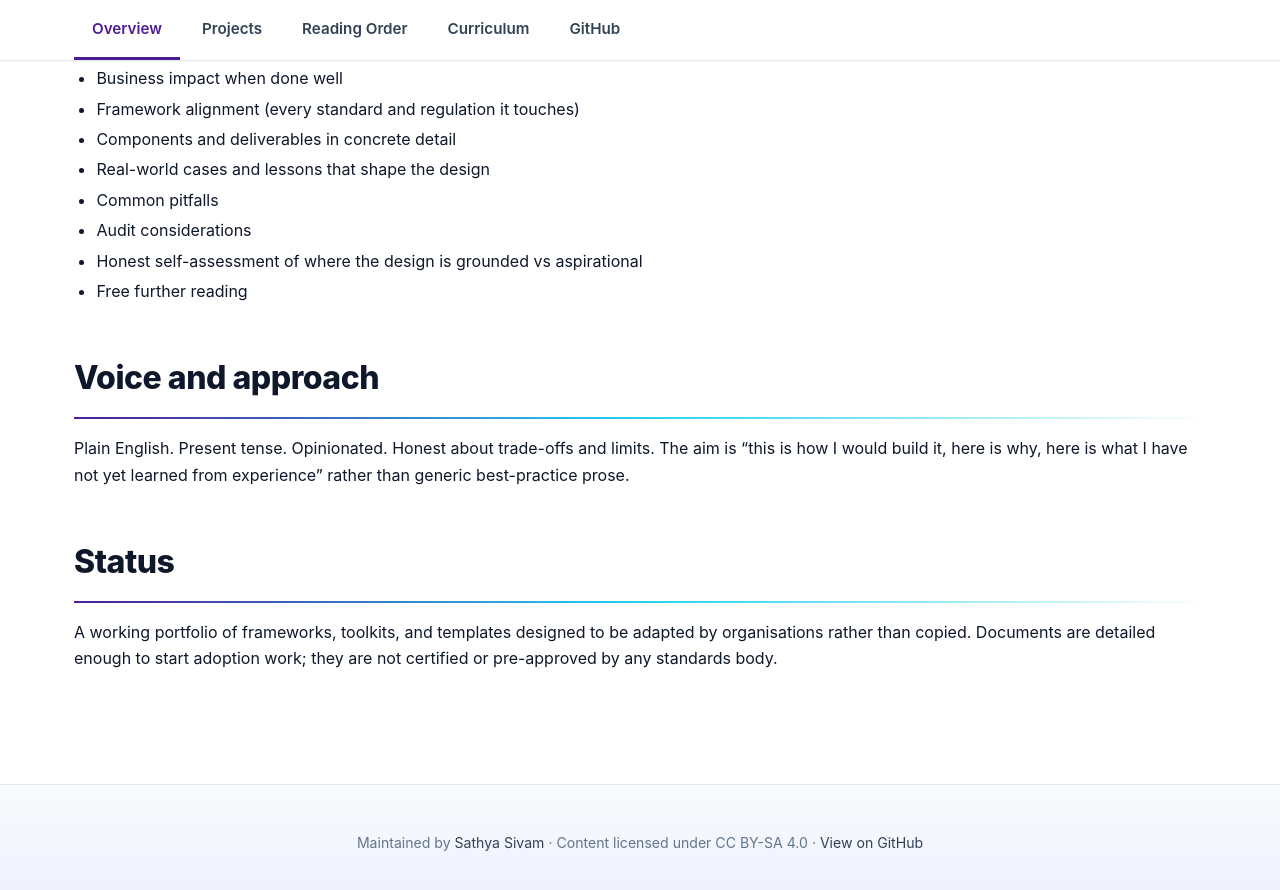
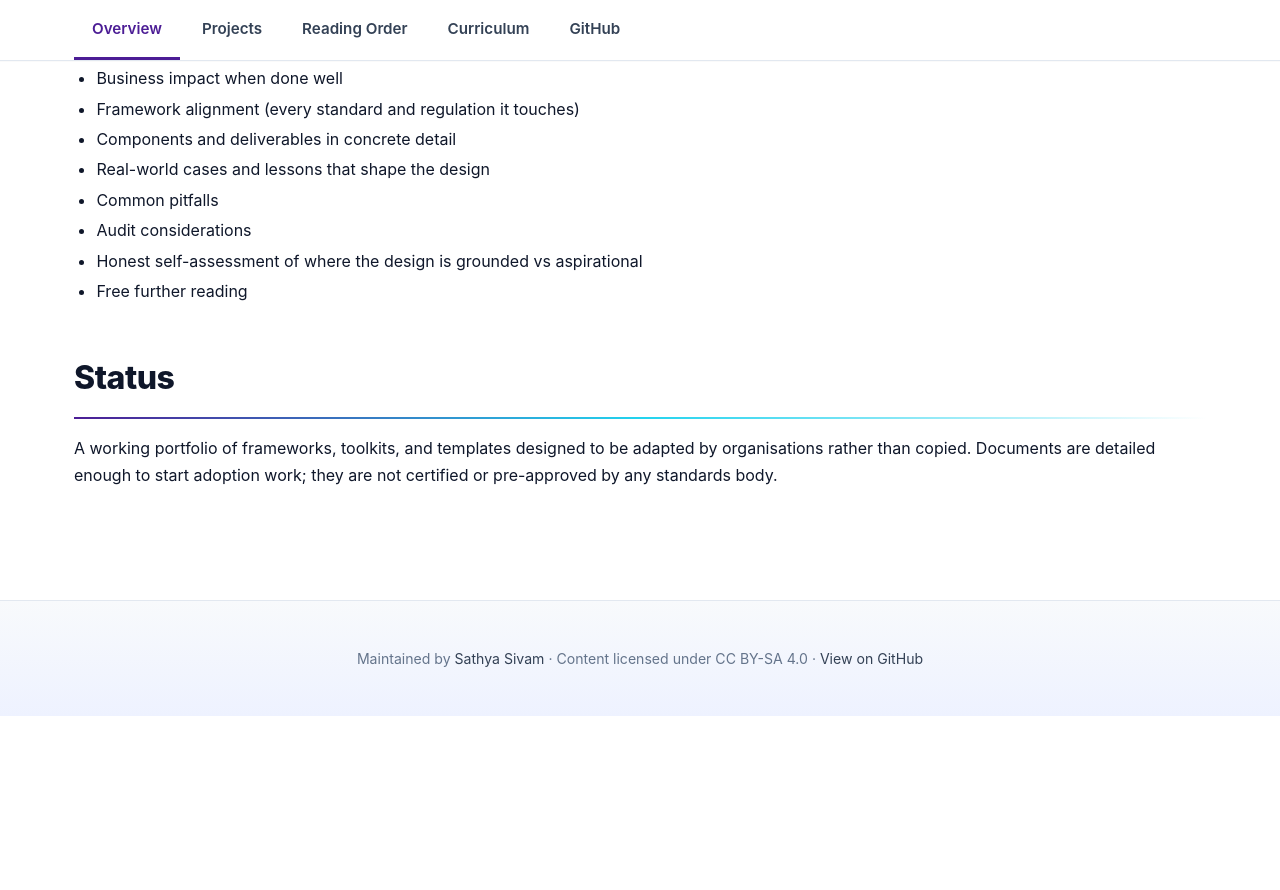
Before and after one commit to SathyaSivam-GRCNexis/grc-handbook, a Jekyll site: the page built from index.md, in a window 1280 px wide and 900 px high, scrolled down 3836 px. Shown: the top 890 px of the window. Built offline with Jekyll 4.4.1, drawn with Linux system fonts in a browser that asks for light colours; after the commit the page ends 4552 px from its top, so only the background shows below that.

Commit message:
Remove Voice and approach section from landing page

```diff
--- a/index.md
+++ b/index.md
@@ -70,10 +70,6 @@ Each project is a single comprehensive `README.md` covering:
 - Honest self-assessment of where the design is grounded vs aspirational
 - Free further reading
 
-# Voice and approach
-
-Plain English. Present tense. Opinionated. Honest about trade-offs and limits. The aim is "this is how I would build it, here is why, here is what I have not yet learned from experience" rather than generic best-practice prose.
-
 # Status
 
 A working portfolio of frameworks, toolkits, and templates designed to be adapted by organisations rather than copied. Documents are detailed enough to start adoption work; they are not certified or pre-approved by any standards body.
```
